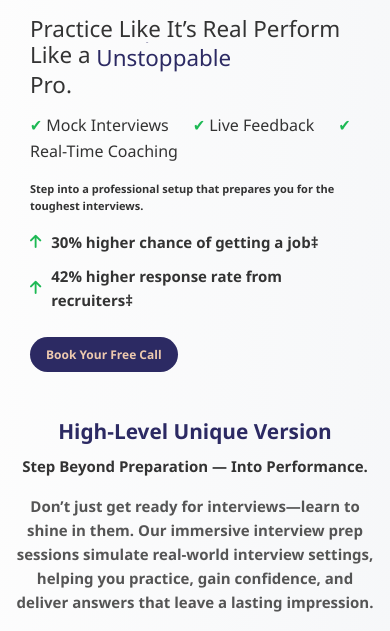
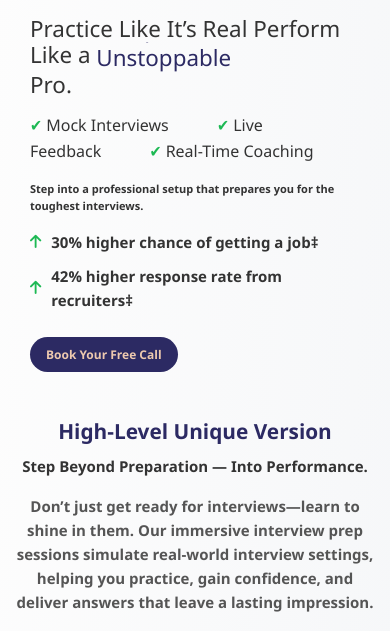
Before and after one commit to shimranaaz/CareerBlueprint, a plain HTML site: page interview-prep.html in a window 390 px wide. Shown: the part 287-918 px from the top of the page. Drawn offline with nearby package versions, Linux system fonts and the light colour scheme.

Commit message:
Updated interview-prep.html and resumewriting.html

```diff
--- a/interview-prep.html
+++ b/interview-prep.html
@@ -907,6 +907,11 @@
             .stat i {
                 font-size: 15px;
             }
+
+            .checks span {
+                margin-right: 44px;
+                font-size: 1rem;
+            }
         }
     </style>
 
```
Also changed, not shown: resumewriting.html (+5 -0 lines).
